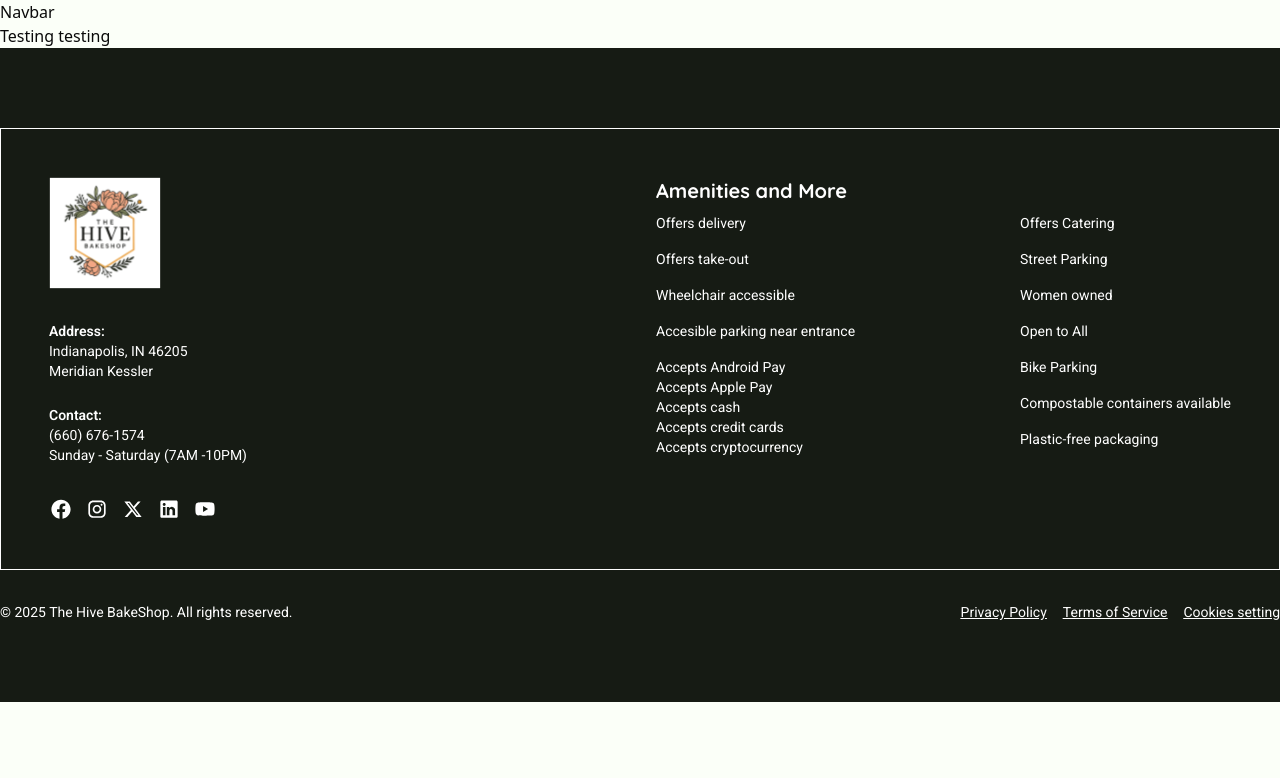
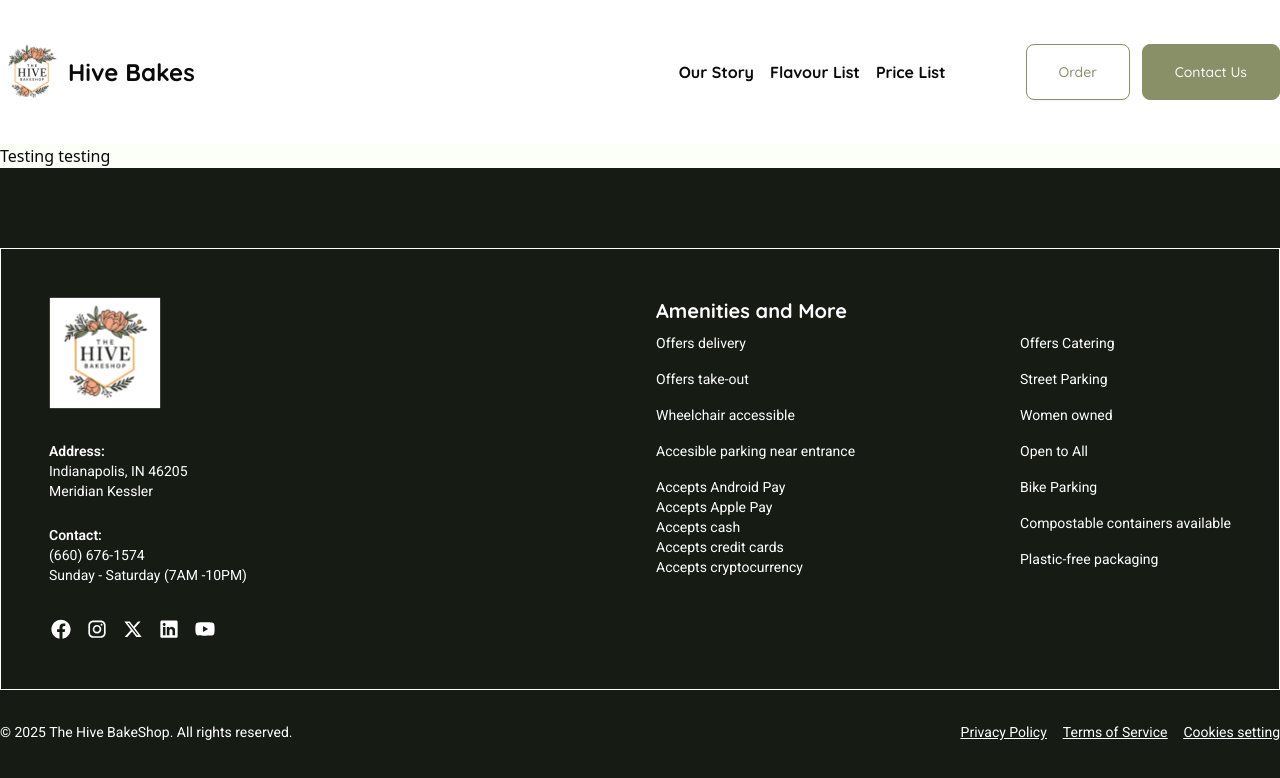
Before and after one commit to Explorarthecreator/HiveBakes, a Next.js app: page / in a window 1280 px wide. Shown: the top 778 px of the page. Built offline with nearby package versions, Linux system fonts and the light colour scheme.

Commit message:
feat: add navbar component

```diff
--- a/src/components/navigation/nav-bar.tsx
+++ b/src/components/navigation/nav-bar.tsx
@@ -1,5 +1,47 @@
+import Link from "next/link";
+import { Button } from "../ui/button";
+import { quickSand } from "@/app/fonts";
+import Image from "next/image";
+import { Hamburger } from "lucide-react";
+
 const Navbar = () => {
-  return <div>Navbar</div>;
+  return (
+    <div
+      className={`bg-white py-5 lg:py-10 px-6 md:px-10 xl:px-0 ${quickSand.className}`}
+    >
+      <div className="max-w-[1305px] m-auto flex items-center justify-between">
+        <Link href={"/"} className="flex items-center gap-1">
+          <Image
+            src={"/logo.svg"}
+            alt="hive bake logo"
+            width={500}
+            height={500}
+            className="w-8 md:w-16 h-8 md:h-16"
+          />
+          <h3 className="text-lg lg:text-2xl font-bold">Hive Bakes</h3>
+        </Link>
+        <Hamburger color="#000" className="lg:hidden" />
+        <div className="hidden lg:flex items-center gap-20">
+          <div className="font-bold space-x-4">
+            <Link href={"#"}>Our Story</Link>
+            <Link href={"#"}>Flavour List</Link>
+            <Link href={"#"}>Price List</Link>
+          </div>
+          <div className="space-x-3">
+            <Button
+              variant={"outline"}
+              className="border-[#898F67] px-8 py-4 h-14 text-[#898F67] hover:bg-[#898F67] cursor-pointer hover:text-white"
+            >
+              Order
+            </Button>
+            <Button className="bg-[#898F67] px-8 py-4 h-14 border-[#898F67] border cursor-pointer hover:border-[#898F67] hover:bg-transparent hover:text-[#898F67] hover:border ">
+              Contact Us
+            </Button>
+          </div>
+        </div>
+      </div>
+    </div>
+  );
 };
 
 export default Navbar;
```
